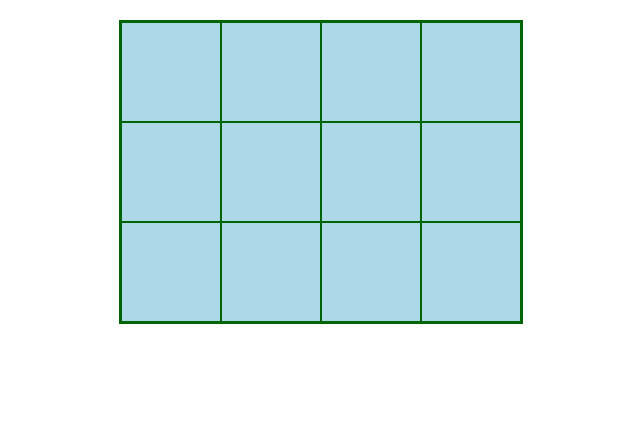
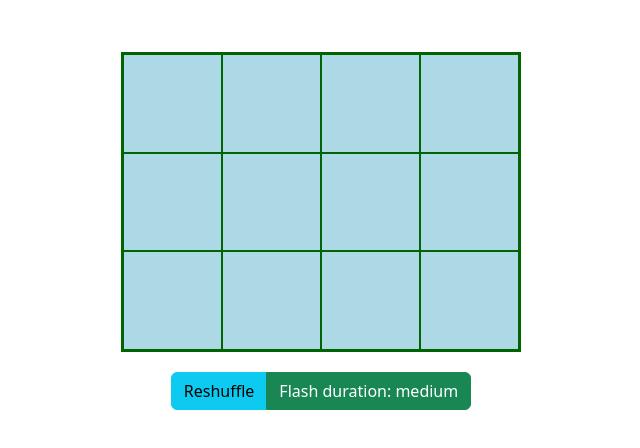
Before and after one commit to RussKh/memorygame, a React (Create React App) app: page / in a window 1280 px wide. Shown: the top 448 px of the page, without its empty margins (319-959 px from the left). Built offline with nearby package versions, Linux system fonts and the light colour scheme.

Commit message:
tuesday commit

```diff
--- a/package.json
+++ b/package.json
@@ -3,7 +3,6 @@
   "version": "0.1.0",
   "private": true,
   "dependencies": {
-
     "@testing-library/jest-dom": "^5.17.0",
     "@testing-library/react": "^13.4.0",
     "@testing-library/user-event": "^13.5.0",
@@ -11,7 +10,9 @@
     "@types/node": "^16.18.96",
     "@types/react": "^18.3.1",
     "@types/react-dom": "^18.3.0",
+    "bootstrap": "^5.3.3",
     "react": "^18.3.1",
+    "react-bootstrap": "^2.10.2",
     "react-dom": "^18.3.1",
     "react-scripts": "5.0.1",
     "typescript": "^4.9.5",
--- a/src/App.css
+++ b/src/App.css
@@ -1,3 +1,10 @@
+#root {
+  max-width: 1280px;
+  margin: 0 auto;
+  padding: 2rem;
+  text-align: center;
+}
+
 .board {
   border: 2px solid darkgreen;
   width: 400px;
--- a/src/App.tsx
+++ b/src/App.tsx
@@ -1,10 +1,13 @@
 import React, { useEffect, useState } from "react";
+import Button from "react-bootstrap/Button";
+import "bootstrap/dist/css/bootstrap.min.css";
 import "./App.css";
 import Board from "./Board";
+import { ButtonGroup } from "react-bootstrap";
 
 function App() {
   const emoji = ["🐬", "🐍", "🏄", "⛵️", "🌺", "🌴"];
-
+  const speedLevels = ["slow", "medium", "fast"];
   const initialSquares = new Array(12)
     .fill({
       id: 0,
@@ -17,23 +20,83 @@ function App() {
   const [squares, setSquares] = useState(initialSquares);
   const [history, setHistory] = useState<string[]>([]);
   const [isClickable, setIsClickable] = useState(true);
+  const [speed, setSpeed] = useState(speedLevels[1]);
+  const [showBoardTimeout, setShowBoardTimeout] = useState(false);
+  const [hideBoardTimeout, setHideBoardTimeout] = useState(false);
+  const [gameResult, setGameResult] = useState(0);
 
   useEffect(() => {
     fillBoard();
   }, []);
 
   useEffect(() => {
+    if (showBoardTimeout) {
+      showBoard();
+    }
+  }, [showBoardTimeout]);
+
+  useEffect(() => {
+    const timeout = setTimeout(() => {
+      setShowBoardTimeout(true);
+    }, 500);
+
+    return () => clearTimeout(timeout);
+  }, []);
+
+  useEffect(() => {
+    if (hideBoardTimeout) {
+      hideBoard();
+    }
+  }, [hideBoardTimeout]);
+
+  useEffect(() => {
+    if (showBoardTimeout) {
+      const timeout = setTimeout(() => {
+        setHideBoardTimeout(true);
+      }, 500); // Delay of 0.5 second (500 milliseconds)
+
+      return () => clearTimeout(timeout);
+    }
+  }, [showBoardTimeout]);
+
+  useEffect(() => {
     checkMove();
+    checkFinish();
   }, [history]);
+
+  function showBoard() {
+    setSquares(
+      squares.map((sq) => ({ ...sq, isOpen: true, pointerEnabled: false }))
+    );
+  }
+
+  function hideBoard() {
+    setSquares(
+      squares.map((sq) => ({ ...sq, isOpen: false, pointerEnabled: true }))
+    );
+    setHideBoardTimeout(false);
+  }
 
   function fillBoard() {
     const doubleEmoji = [...emoji, ...emoji].sort(() => Math.random() - 0.5);
-
     const newSquares = squares.map((el, index) => ({
       ...el,
       img: doubleEmoji[index],
     }));
     setSquares(newSquares);
+  }
+
+  function reshuffle() {
+    fillBoard();
+    setHistory([]);
+    setSquares(
+      squares.map((sq) => ({ ...sq, isOpen: false, pointerEnabled: true }))
+    );
+  }
+
+  function flashSpeed() {
+    let i = speedLevels.findIndex((level) => level === speed);
+    setSpeed(speedLevels[(i + 1) % 3]);
   }
 
   function openSquare(id: number, img: string) {
@@ -45,17 +108,15 @@ function App() {
       setSquares(newSquares);
     }
   }
-  console.log(history);
 
   function checkMove() {
-    // checks for last two images open
-
     if (
       history.length % 2 === 0 &&
       history[history.length - 1] !== history[history.length - 2]
     ) {
       setIsClickable(false);
-      setTimeout(() => {
+      setTimeout(
+        () => {
           const newSquares = squares.map((el) =>
             el.img === history[history.length - 1] ||
             el.img === history[history.length - 2]
@@ -64,14 +125,34 @@ function App() {
           );
           setSquares(newSquares);
           setIsClickable(true);
-      }, 600);
+        },
+        speed === "fast" ? 150 : speed === "medium" ? 300 : 600
+      );
+    }
+  }
+
+  function checkFinish() {
+    if (!squares.map((el) => el.isOpen).includes(false)) {
+      setGameResult(history.length / 2);
     }
   }
 
   return (
-    <div className="App">
+    <>
+      <div>
         <Board squares={squares} openSquare={openSquare} />
       </div>
+      <ButtonGroup aria-label="Basic example">
+        <Button variant="info" onClick={reshuffle}>
+          Reshuffle
+        </Button>
+        <Button variant="success" onClick={flashSpeed}>
+          Flash duration: {speed}
+        </Button>
+      </ButtonGroup>
+
+      {!!gameResult && <Button> Won in {gameResult} moves </Button>}
+    </>
   );
 }
 
```
Also changed, not shown: 1 other file (tests, documents, lock files or other folders). Lines whose indentation alone changed are shown as unchanged.
